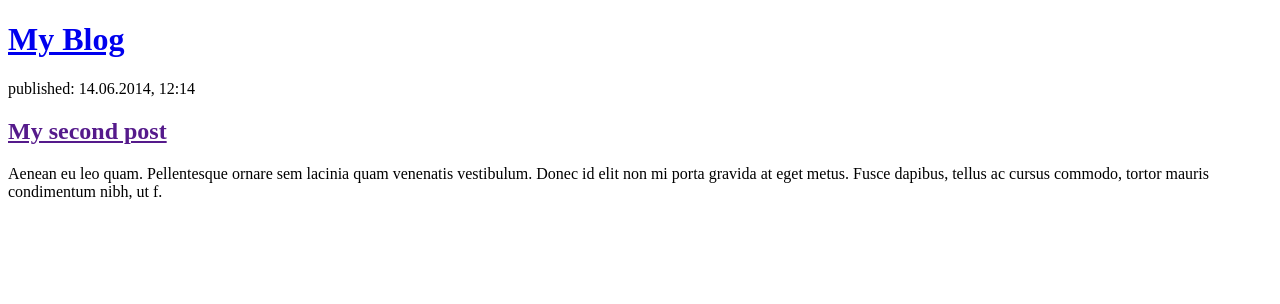
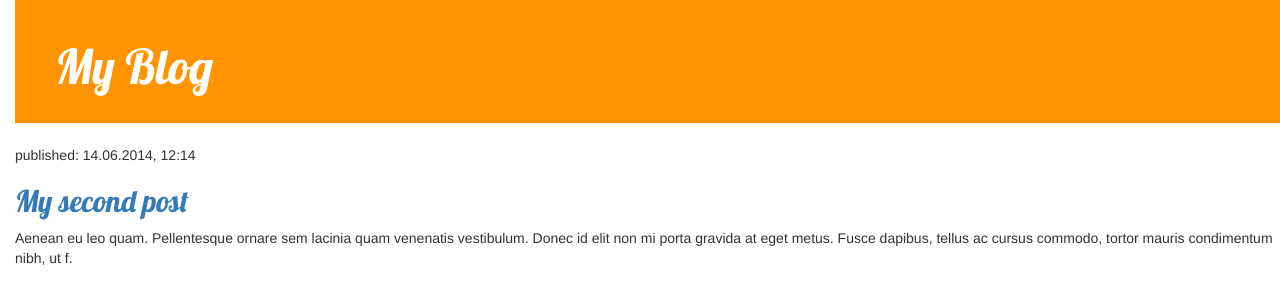
Before and after one commit to juniorkfelix/django_blog, a Django app: page / in a window 1280 px wide. Shown: the top 304 px of the page. Run offline with Django 3.2, Linux system fonts and the light colour scheme; data that the repository does not hold is empty; some libraries are stand-ins or nearby versions.

Commit message:
created static files foe styling

```diff
--- /dev/null
+++ b/blog/static/css/blog.css
@@ -0,0 +1,54 @@
+h1 a {
+	color: #FCA205;
+	font-family: 'lobster';
+}
+
+body{
+	padding-left: 15px;
+}
+.page-header {
+    background-color: #ff9400;
+    margin-top: 0;
+    padding: 20px 20px 20px 40px;
+}
+
+.page-header h1, .page-header h1 a, .page-header h1 a:visited, .page-header h1 a:active {
+    color: #ffffff;
+    font-size: 36pt;
+    text-decoration: none;
+}
+
+.content {
+    margin-left: 40px;
+}
+
+h1, h2, h3, h4 {
+    font-family: 'Lobster', cursive;
+}
+
+.date {
+    color: #828282;
+}
+
+.save {
+    float: right;
+}
+
+.post-form textarea, .post-form input {
+    width: 100%;
+}
+
+.top-menu, .top-menu:hover, .top-menu:visited {
+    color: #ffffff;
+    float: right;
+    font-size: 26pt;
+    margin-right: 20px;
+}
+
+.post {
+    margin-bottom: 70px;
+}
+
+.post h1 a, .post h1 a:visited {
+    color: #000000;
+}
--- a/blog/templates/blog/post_list.html
+++ b/blog/templates/blog/post_list.html
@@ -1,23 +1,34 @@
 <!DOCTYPE html>
+{%load staticfiles%}
 <html>
 	<head>
+		<link rel="stylesheet" href="//maxcdn.bootstrapcdn.com/bootstrap/3.2.0/css/bootstrap.min.css">
+		<link rel="stylesheet" href="//maxcdn.bootstrapcdn.com/bootstrap/3.2.0/css/bootstrap-theme.min.css">
+		<link rel="stylesheet"  href="{%static 'css/blog.css'%}">
+		<link href="//fonts.googleapis.com/css?family=Lobster&subset=latin,latin-ext" rel="stylesheet" type="text/css"><link href="//fonts.googleapis.com/css?family=Lobster&subset=latin,latin-ext" rel="stylesheet" type="text/css">
 		<meta charset='utf-8'>
 		<title>one</title>
 	</head>
 	<body>
-		        <div>
+		        <div class="page-header">
             <h1><a href="/">My Blog</a></h1>
         </div>
 
-        <div>
-            {% for post in posts%}
-            <div>
-            	<p>published: {{post.published_date}}</p>
-            	<h1><a href="">{{post.title}}</a></h1>
-            	<p>{{post.text|linebreaksbr}}</p>
-            </div>
-            {%endfor%}
-        </div>
+        <div class="content container">
+		    <div class="row">
+		        <div class="col-md-8">
+		            {% for post in posts %}
+		                <div class="post">
+		                    <div class="date">
+		                        <p>published: {{ post.published_date }}</p>
+		                    </div>
+		                    <h1><a href="">{{ post.title }}</a></h1>
+		                    <p>{{ post.text|linebreaksbr }}</p>
+		                </div>
+		            {% endfor %}
+		        </div>
+		    </div>
+		</div>
 
         <div>
             <p>published: 14.06.2014, 12:14</p>
```
